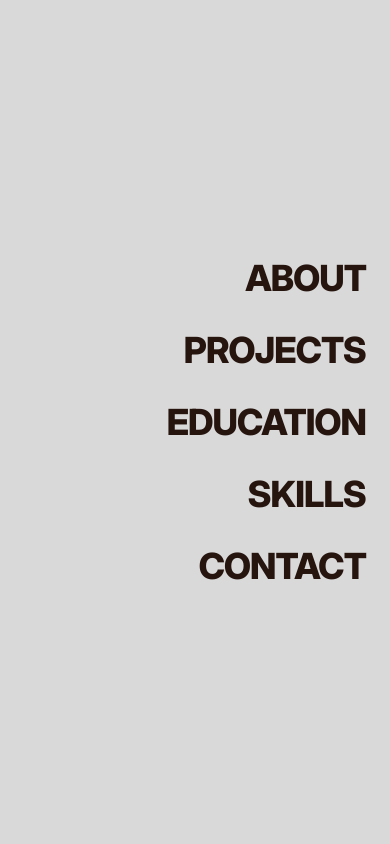
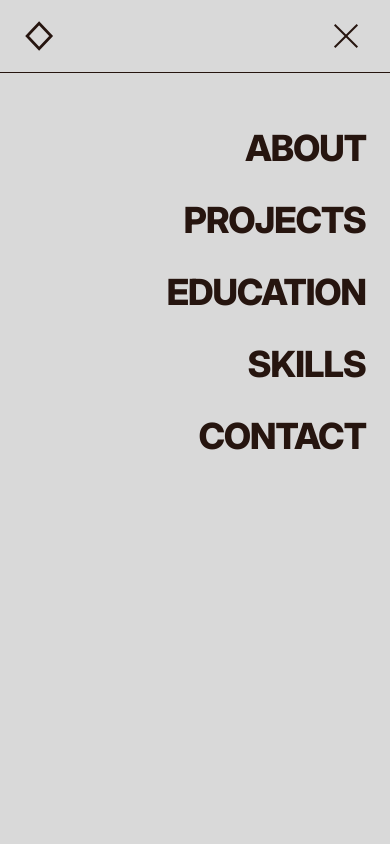
Before and after one commit to RicardoCasais404/personal-portfolio-v2, a Next.js app: page / in a window 390 px wide. Both pictures are taken after a click on the button "Toggle Menu". Shown: the top 844 px of the page. Built offline with nearby package versions, Linux system fonts and the light colour scheme.

Commit message:
Refactors Navbar component to implement scroll blocking when the mobile menu is open and enhance button animations

```diff
--- a/src/components/Navbar.tsx
+++ b/src/components/Navbar.tsx
@@ -1,7 +1,7 @@
 "use client";
 
 import Link from "next/link";
-import { useState } from "react";
+import { useState, useEffect } from "react"; // Adicionado useEffect
 import { Logo } from "@/components/Logo";
 import { useScrollSpy } from "@/hooks/useScrollSpy";
 import { cn } from "@/lib/utils";
@@ -19,16 +19,25 @@ const navItems = [
 export function Navbar() {
   const activeSection = useScrollSpy();
   const lenis = useSmoothScroll();
+  const [isOpen, setIsOpen] = useState(false);
 
-  // ESTADO: Controla se o menu mobile está aberto ou fechado
-  const [isOpen, setIsOpen] = useState(false);
+  // 1. BLOQUEAR SCROLL QUANDO O MENU ESTÁ ABERTO
+  useEffect(() => {
+    if (isOpen) {
+      document.body.style.overflow = "hidden"; // Bloqueia
+    } else {
+      document.body.style.overflow = ""; // Desbloqueia
+    }
+    return () => {
+      document.body.style.overflow = ""; // Limpeza
+    };
+  }, [isOpen]);
 
   const handleScroll = (
     e: React.MouseEvent<HTMLAnchorElement>,
     href: string
   ) => {
     e.preventDefault();
-    // Ao clicar num link, fechamos o menu mobile primeiro
     setIsOpen(false);
     if (lenis) {
       lenis.scrollTo(href, { duration: 1.5 });
@@ -37,48 +46,55 @@ export function Navbar() {
 
   return (
     <>
-      {/* --- BARRA FIXA (Header) --- */}
+      {/*
+         --- BARRA FIXA (HEADER) ---
+         z-[60]: Garante que fica ACIMA do menu fullscreen (que será z-50).
+         Assim o Logo e o Botão X estão sempre visíveis e clicáveis.
+      */}
       <aside
         className={cn(
-          "fixed left-0 top-0 z-50 flex w-full items-center bg-[#d9d9d9] border-b border-[#26150f]",
-          // MOBILE: Barra horizontal simples (Logo esq + Botão dir)
+          "fixed left-0 top-0 z-60 flex w-full items-center bg-[#d9d9d9] border-b border-[#26150f]",
+          // Mobile: Horizontal, Logo à Esq, Botão à Dir
           "flex-row justify-between px-6 py-4",
-          // DESKTOP: Barra lateral vertical (Como estava antes)
+          // Desktop: Vertical Sidebar
           "md:h-screen md:w-[100px] md:flex-col md:border-b-0 md:border-r md:py-10 md:px-0 md:justify-between"
         )}
       >
-        {/* 1. LOGÓTIPO (Visível sempre) */}
+        {/* LOGÓTIPO */}
         <Link
           href="#hero"
           aria-label="Voltar ao topo"
           onClick={(e) => handleScroll(e, "#hero")}
-          className="shrink-0 z-60" // z-60 para ficar acima do menu aberto
+          className="shrink-0"
         >
+          {/* Mobile: h-8 | Desktop: h-9 */}
           <Logo className="h-8 w-auto transition-transform duration-500 hover:rotate-90 md:h-9" />
         </Link>
 
-        {/* 2. BOTÃO HAMBÚRGUER (Só Mobile) */}
+        {/* BOTÃO HAMBÚRGUER / CRUZ (Só Mobile) */}
         <button
           onClick={() => setIsOpen(!isOpen)}
-          className="flex flex-col gap-1.5 z-60 md:hidden p-2"
+          className="flex flex-col gap-1.5 md:hidden p-2 justify-center items-center w-10 h-10"
           aria-label="Toggle Menu"
         >
-          {/* Linhas do hambúrguer que rodam para fazer um X */}
+          {/* Linha Superior: Roda 45deg e desce */}
           <motion.span
             animate={isOpen ? { rotate: 45, y: 8 } : { rotate: 0, y: 0 }}
             className="w-8 h-0.5 bg-[#26150f] origin-center"
           />
+          {/* Linha do Meio: Desaparece */}
           <motion.span
             animate={isOpen ? { opacity: 0 } : { opacity: 1 }}
             className="w-8 h-0.5 bg-[#26150f]"
           />
+          {/* Linha Inferior: Roda -45deg e sobe */}
           <motion.span
             animate={isOpen ? { rotate: -45, y: -8 } : { rotate: 0, y: 0 }}
             className="w-8 h-0.5 bg-[#26150f] origin-center"
           />
         </button>
 
-        {/* 3. NAVEGAÇÃO DESKTOP (Escondida no Mobile) */}
+        {/* NAVEGAÇÃO DESKTOP (Escondida no Mobile) */}
         <nav className="hidden md:flex md:flex-col md:gap-10 md:items-center">
           {navItems.map((item) => {
             const isActive = activeSection === item.href.substring(1);
@@ -110,29 +126,37 @@ export function Navbar() {
         </nav>
       </aside>
 
-      {/* --- MENU FULLSCREEN MOBILE (Overlay) --- */}
+      {/*
+         --- MENU FULLSCREEN MOBILE ---
+         z-[50]: Fica debaixo da barra (z-60) mas em cima do site.
+         h-[100dvh]: Garante altura total mesmo com barras do navegador móvel.
+      */}
       <AnimatePresence>
         {isOpen && (
           <motion.div
-            initial={{ opacity: 0, y: "-100%" }} // Entra de cima
+            initial={{ opacity: 0, y: "-100%" }}
             animate={{ opacity: 1, y: 0 }}
-            exit={{ opacity: 0, y: "-100%" }} // Sai para cima
+            exit={{ opacity: 0, y: "-100%" }}
             transition={{ duration: 0.5, ease: [0.22, 1, 0.36, 1] }}
-            // Fixed inset-0: Cobre o ecrã todo. z-50: Fica por baixo do Logo/Botão (que são z-60)
-            className="fixed inset-0 z-50 bg-[#d9d9d9] flex flex-col justify-center px-6 md:hidden"
+            className="fixed inset-0 z-50 bg-[#d9d9d9] flex flex-col px-6 md:hidden"
           >
-            <nav className="flex flex-col gap-8 items-end">
+            {/*
+               Conteúdo do Menu:
+               pt-32: Dá espaço para não ficar debaixo da barra fixa.
+               items-end: Alinha tudo à direita.
+            */}
+            <nav className="flex flex-col gap-8 items-end pt-32 h-full">
               {navItems.map((item, index) => (
                 <motion.div
                   key={item.name}
                   initial={{ opacity: 0, x: 50 }}
                   animate={{ opacity: 1, x: 0 }}
-                  transition={{ delay: 0.1 + index * 0.1 }} // Cascata
+                  transition={{ delay: 0.1 + index * 0.1 }}
                 >
                   <Link
                     href={item.href}
                     onClick={(e) => handleScroll(e, item.href)}
-                    className="text-4xl font-extrabold uppercase tracking-tight text-[#26150f]"
+                    className="text-4xl font-extrabold uppercase tracking-tight text-[#26150f] active:text-[#26150f]/70"
                   >
                     {item.name}
                   </Link>
```
